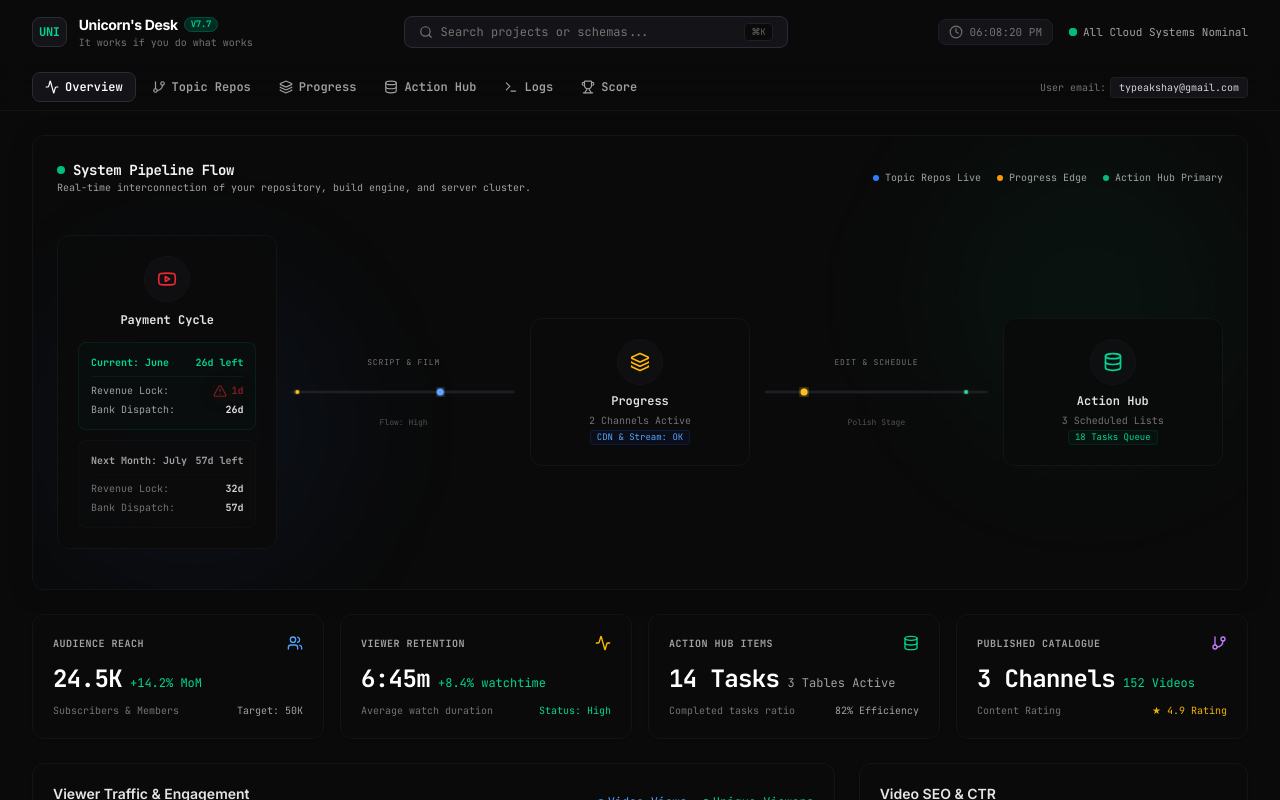
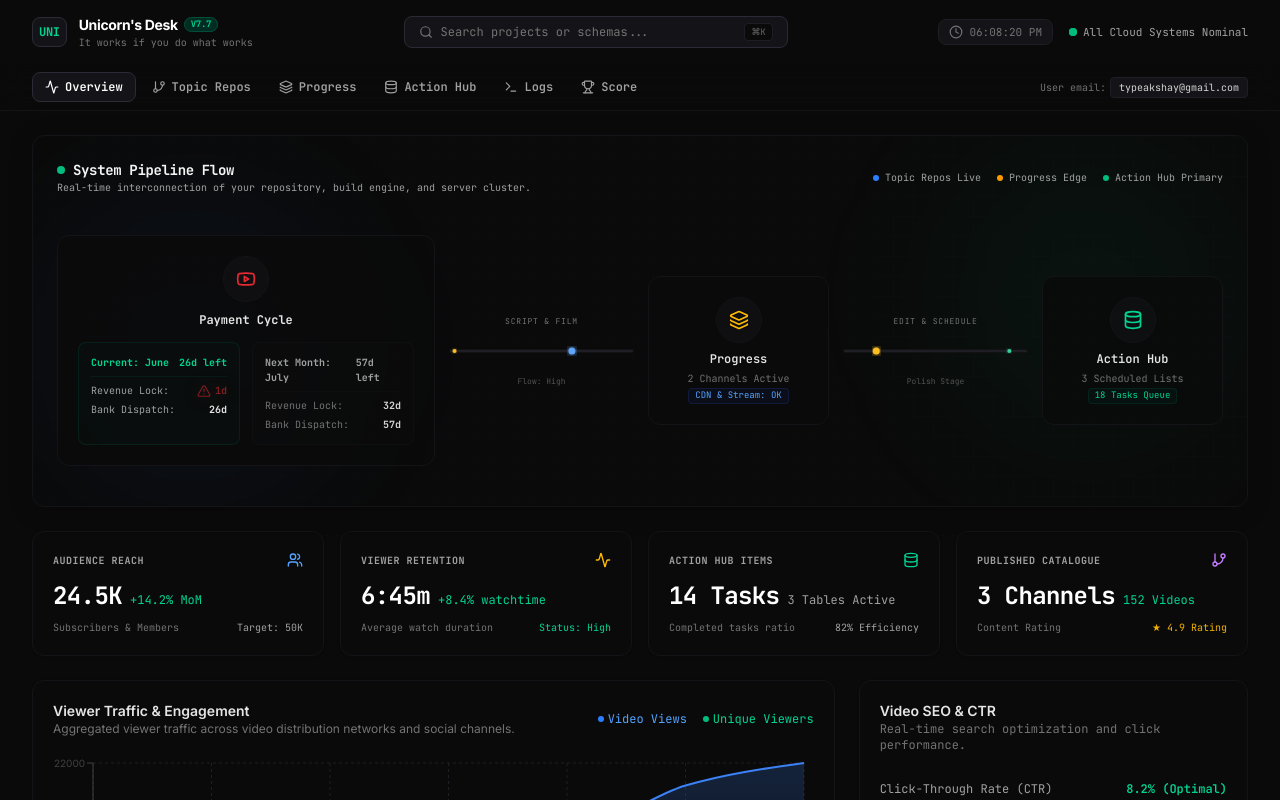
Before and after one commit to akshay58165/system-hub-dashboard, a React (Vite) app: page / in a window 1280 px wide. Shown: the top 800 px of the page. Built offline with nearby package versions, Linux system fonts and the light colour scheme.

Commit message:
style: horizontally extend YouTube Payment Cycle block to span 2 grid columns with side-by-side monthly cycle trackers

```diff
--- a/src/components/Overview.tsx
+++ b/src/components/Overview.tsx
@@ -224,11 +224,11 @@ export default function Overview({ repos, vercelProjects, supabase, events, onTa
         </div>
 
         {/* The Pipeline Connection Graphic */}
-        <div className="grid grid-cols-1 md:grid-cols-5 gap-4 items-center relative py-4 z-10">
+        <div className="grid grid-cols-1 md:grid-cols-6 gap-4 items-center relative py-4 z-10">
           {/* GitHub Source Block */}
           <div
             onClick={() => onTabChange('topics')}
-            className="md:col-span-1 p-5 bg-neutral-950/80 border border-neutral-900 rounded-xl hover:border-red-500/30 hover:bg-neutral-900/10 hover:shadow-[0_0_15px_rgba(239,68,68,0.04)] transition-all duration-300 cursor-pointer flex flex-col items-center text-center group relative overflow-hidden min-w-[160px]"
+            className="md:col-span-2 p-5 bg-neutral-950/80 border border-neutral-900 rounded-xl hover:border-red-500/30 hover:bg-neutral-900/10 hover:shadow-[0_0_15px_rgba(239,68,68,0.04)] transition-all duration-300 cursor-pointer flex flex-col items-center text-center group relative overflow-hidden"
           >
             <div className="absolute top-0 left-0 w-full h-[2px] bg-gradient-to-r from-transparent via-red-500/40 to-transparent opacity-0 group-hover:opacity-100 transition-opacity duration-300" />
             <div className="p-3 bg-neutral-900/50 rounded-full border border-neutral-900 group-hover:border-red-900/30 group-hover:bg-red-950/10 transition-colors duration-300 text-neutral-300 mb-2.5 flex items-center justify-center">
@@ -236,8 +236,9 @@ export default function Overview({ repos, vercelProjects, supabase, events, onTa
             </div>
             <span className="text-xs font-mono font-bold text-neutral-200">Payment Cycle</span>
 
+            <div className="w-full grid grid-cols-1 sm:grid-cols-2 gap-3 mt-3.5">
               {/* Current Month: Green Card */}
-            <div className="w-full mt-3.5 p-3 bg-emerald-950/10 border border-emerald-900/30 rounded-lg text-left text-[10px] font-mono select-none space-y-1">
+              <div className="p-3 bg-emerald-950/10 border border-emerald-900/30 rounded-lg text-left text-[10px] font-mono select-none space-y-1">
                 <div className="flex justify-between items-center border-b border-emerald-900/20 pb-1.5 mb-1.5 font-bold text-emerald-400">
                   <span>Current: {paymentMetrics.curMonthName}</span>
                   <span>{paymentMetrics.curPayDays} left</span>
@@ -261,7 +262,7 @@ export default function Overview({ repos, vercelProjects, supabase, events, onTa
               </div>
 
               {/* Bottom Card: Last/Next Month (Neutral) */}
-            <div className="w-full mt-2.5 p-3 bg-neutral-900/10 border border-neutral-900/60 rounded-lg text-left text-[10px] font-mono select-none space-y-1">
+              <div className="p-3 bg-neutral-900/10 border border-neutral-900/60 rounded-lg text-left text-[10px] font-mono select-none space-y-1">
                 <div className="flex justify-between items-center border-b border-neutral-900/40 pb-1.5 mb-1.5 font-bold text-neutral-400">
                   <span>{paymentMetrics.bottomLabel}: {paymentMetrics.bottomName}</span>
                   <span>{paymentMetrics.bottomPayDays} left</span>
@@ -273,6 +274,7 @@ export default function Overview({ repos, vercelProjects, supabase, events, onTa
                 <div className="flex justify-between text-neutral-500">
                   <span>Bank Dispatch:</span>
                   <span className="text-neutral-300 font-bold">{paymentMetrics.bottomPayDays}</span>
+                </div>
               </div>
             </div>
           </div>
```
Lines whose indentation alone changed are shown as unchanged.
